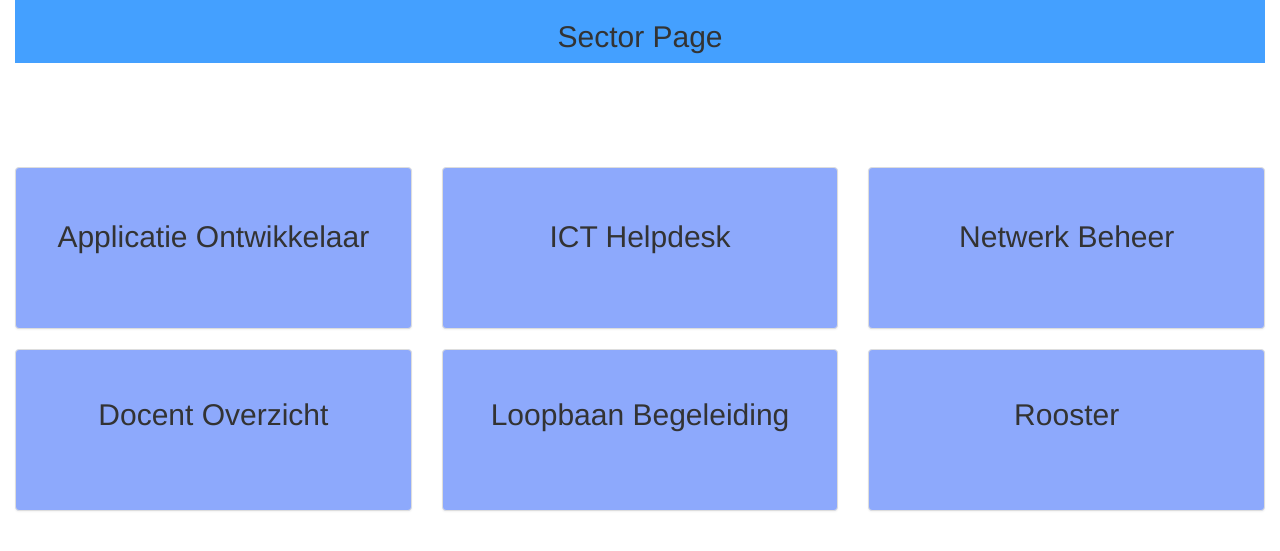
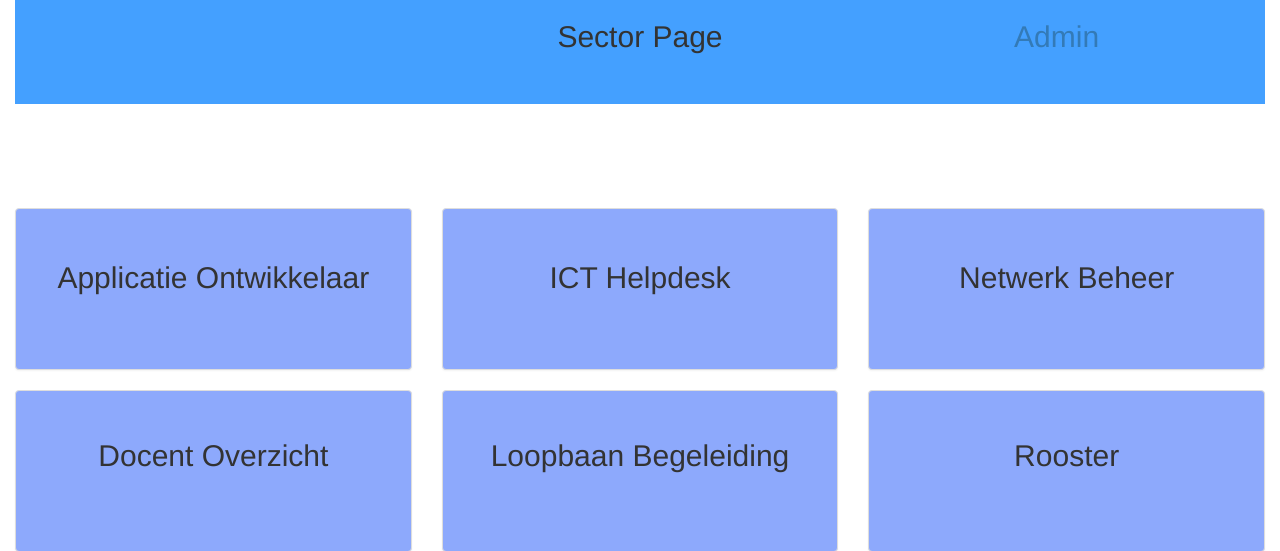
Before and after one commit to ShadowNL/213Nova, a PHP site: page /1_Landingpage.php in a window 1280 px wide. Shown: the top 551 px of the page. Run offline with PHP 8.4, Linux system fonts and the light colour scheme.

Commit message:
added admin button

```diff
--- a/1_Landingpage.php
+++ b/1_Landingpage.php
@@ -17,8 +17,14 @@
     </head>
     <body>
         <div class="container-fluid">
-            <div class="col-sm-12" style="background-color: #44A0FF">
+            <div class="col-sm-4" style="background-color: #44A0FF; height: 13%">
+                <p class="text-white"><h2><center>  </center></h2></p>
+            </div>
+             <div class="col-sm-4" style="background-color: #44A0FF; height: 13%">
                 <p class="text-white"><h2><center> Sector Page </center></h2></p>
+            </div>
+             <div class="col-sm-4" style="background-color: #44A0FF; height: 13%">
+                 <p class="text-white"><h2><center> <a href="3_adminlogin.php" class="button">Admin</a> </center></h2></p>
             </div>
 
             <div class="row row-centered">
```
